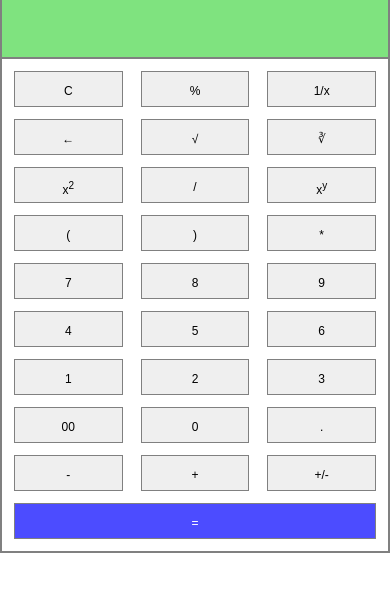
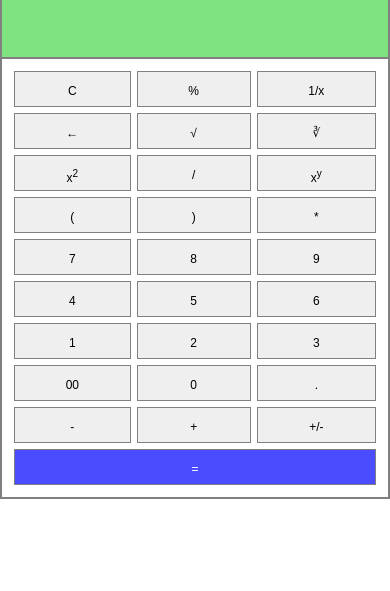
Before and after one commit to jimmyjayant/Calculator, a plain HTML site: page index.html in a window 390 px wide. Shown: the part 35-626 px from the top of the page. Drawn offline with Linux system fonts and the light colour scheme.

Commit message:
Convert buttons class from display flex to grid. And make necessary changes in the calculator index.html webpage.

```diff
--- a/style.css
+++ b/style.css
@@ -9,7 +9,6 @@ html {
 body {
   padding:0;
   margin:0;
-  max-height:100vh;
 }
 
 .headingandlogo {
@@ -92,18 +91,14 @@ h1 {
 }
 
 .buttons {
-  display:flex;
-  flex-wrap:wrap;
+  display:grid;
+  grid-template-columns:auto auto auto auto;
   gap:0.5rem;
-  justify-content:center;
-  align-items:center;
-  height:auto;
   padding:1rem;
 }
 
 .button {
   font-size:2rem;
-  width:24%;
   padding:1rem;
   height:5rem;
   border:1px solid grey;
@@ -162,19 +157,17 @@ h1 {
   }
 
   .buttons {
-    column-gap:0.3rem;
-    row-gap:1rem;
-    justify-content: space-between;
+    grid-template-columns:auto auto auto;
   }
 
   .button {
-    width:30%;
     height:3rem;
     font-size:1rem;
   }
 
   .button:last-child {
-    width:100%;
+    grid-column-start:1;
+    grid-column-end:4;
   }
 
   .button:nth-of-type(16) {
```
